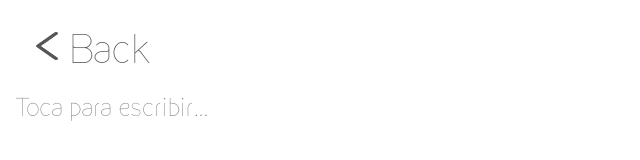
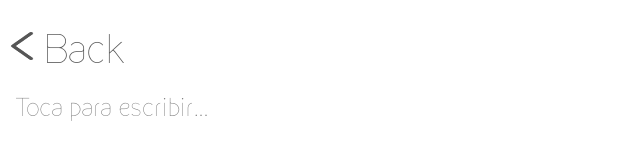
Before and after one commit to SergioR31/SecretCalc, a plain HTML site: page notas.html in a window 1280 px wide. Shown: the whole page, without its empty margins (0-640 px from the left). Drawn offline with Linux system fonts and the light colour scheme.

Commit message:
Edit back button margin

```diff
--- a/style.css
+++ b/style.css
@@ -42,7 +42,7 @@ nav{
 
 	text-align: left;
 	padding-left: 42px;
-	margin-left: calc(40px - 2%);
+	margin-left: calc(5px - 0.5%);
 	margin-top: calc(40px - 2%);
 
 	border: none;
```
